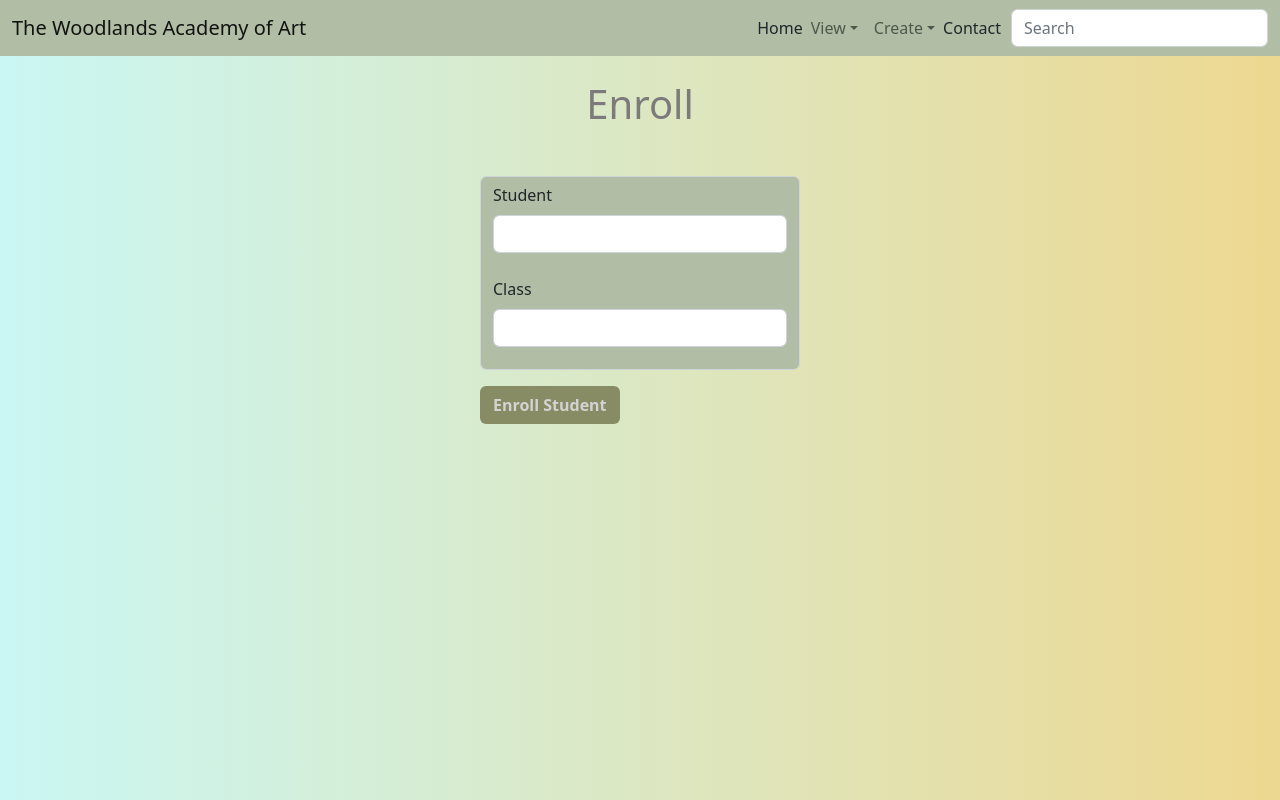
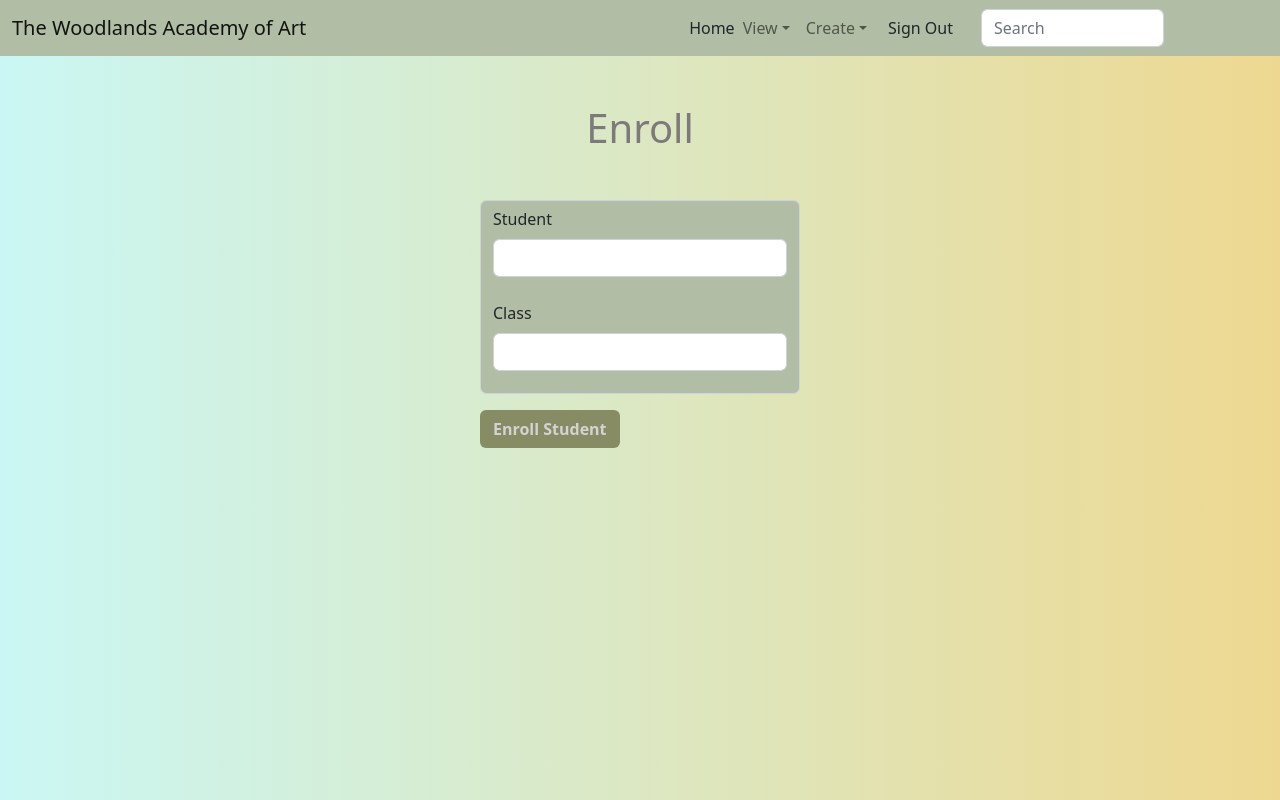
Before and after one commit to Mo60/School-MS, a Vue app in the folder frontend/: page /enroll in a window 1280 px wide. Built offline with nearby package versions, Linux system fonts and the light colour scheme.

Commit message:
frontend updates

```diff
--- a/frontend/src/App.vue
+++ b/frontend/src/App.vue
@@ -102,10 +102,10 @@
                   </ul>
                 </li>
               </ul>
-              <li class="nav-item"><a class="nav-link" href="/">Contact</a></li>
+              <li class="nav-item"><button class="btn"  @click="handleSignOut">Sign Out</button></li>
 
-              <div class="input-group col-xs-2">
-  <input type="search" class="form-control rounded" placeholder="Search" aria-label="Search" aria-describedby="search-addon" />
+              <div class="col-md-4">
+  <input type="search" class="form-control rounded " placeholder="Search" aria-label="Search" aria-describedby="search-addon" />
 
 </div>
             </div>
@@ -124,4 +124,27 @@
 @import "./assets/app.css";
 </style>
 
-<script></script>
+<script>
+import { getAuth, signOut } from "firebase/auth";
+import { onMounted } from '@vue/runtime-core';
+let auth
+
+export default{
+data(){
+  return{
+isLoggedIn:""
+  }
+},
+
+methods:{
+ handleSignOut(){
+  auth = getAuth();
+  signOut(auth).then(() => {
+  this.$router.push("/auth")
+}).catch((error) => {
+  console.log(error)
+})}
+}
+}
+
+</script>
--- a/frontend/src/assets/app.css
+++ b/frontend/src/assets/app.css
@@ -19,6 +19,7 @@ filter: progid: DXImageTransform.Microsoft.gradient( startColorstr="#EED991", en
 }
 nav {
   background-color: #b1bea5;
+
 }
 fieldset.form-control{
   background-color: #b1bea5;;
@@ -129,3 +130,13 @@ form > .btn:hover, fieldset>.btn:hover {
   background-color:#888c647d ;
 
 }
+
+.links{
+ margin-right: 30px;
+ display: flex;
+ justify-content: space-between;
+}
+
+.rounded{
+  margin-left: 15px;
+}
--- a/frontend/src/auth/UserAuth.vue
+++ b/frontend/src/auth/UserAuth.vue
@@ -42,6 +42,7 @@ export default {
       password: "",
       formIsValid: true,
       mode: "Login",
+    errorMsg:""
     };
   },
   computed:{
@@ -57,12 +58,10 @@ if(this.mode==='Login')
   },
   methods: {
     login() {
-      this.formIsValid = true;
-      if (this.userName === "" || this.password.length < 6) {
-        this.formIsValid = false;
-      }
-
-
+    //   this.formIsValid = true;
+    //   if (this.email === "" || this.password.length < 6) {
+    //     this.formIsValid = false;
+    //   }
 
 const auth = getAuth();
 signInWithEmailAndPassword(auth, this.email, this.password)
@@ -74,7 +73,20 @@ signInWithEmailAndPassword(auth, this.email, this.password)
   .catch((error) => {
     const errorCode = error.code;
     const errorMessage = error.message;
-  });
+  }
+  );
+
+  switch (error.code){
+    case "auth/invalid-email":
+    this.errorMsg="Invalid Email"
+    break;
+    case "auth/user-not-found":
+        this.errorMsg="No account with that email was found"
+        break;
+        default:
+        this.errorMsg="Email or password was incorrect"
+        break;
+}
 
   this.$router.push("/")
     },
--- a/frontend/src/main.js
+++ b/frontend/src/main.js
@@ -3,23 +3,17 @@ import App from './App.vue'
 import router from './router'
 // Import our custom CSS
 
-
+import { initializeApp } from "firebase/app";
+import { getAnalytics } from "firebase/analytics";
 // Import all of Bootstrap's JS
 import "bootstrap/dist/css/bootstrap.min.css";
 import "bootstrap"
-import { initializeApp } from "firebase/app";
-import { getAnalytics } from "firebase/analytics";
 const app= createApp(App)
 app.use(router)
 app.mount("#app")
 
-  // Import the functions you need from the SDKs you need
 
-  // TODO: Add SDKs for Firebase products that you want to use
-  // https://firebase.google.com/docs/web/setup#available-libraries
 
-  // Your web app's Firebase configuration
-  // For Firebase JS SDK v7.20.0 and later, measurementId is optional
   const firebaseConfig = {
     apiKey: "AIzaSyAvh1qv6ivO9-wvbKM4QQm8IwDzvhGgtIM",
     authDomain: "cis4375project-15020.firebaseapp.com",
@@ -29,3 +23,6 @@ app.mount("#app")
     appId: "1:480313408794:web:25867f87ef5d30f32a00a3",
     measurementId: "G-8TJ0L0GTEL"
   };
+
+
+const app2 = initializeApp(firebaseConfig);
--- a/frontend/src/views/enroll.vue
+++ b/frontend/src/views/enroll.vue
@@ -1,5 +1,5 @@
 <template>
-  <h1 class="mt-4 mb-5">Enroll</h1>
+  <h1 class="mt-5 mb-5">Enroll</h1>
 
   <form @submit.prevent="submitForm" class="wrapper2">
     <fieldset class="form-control">
```
